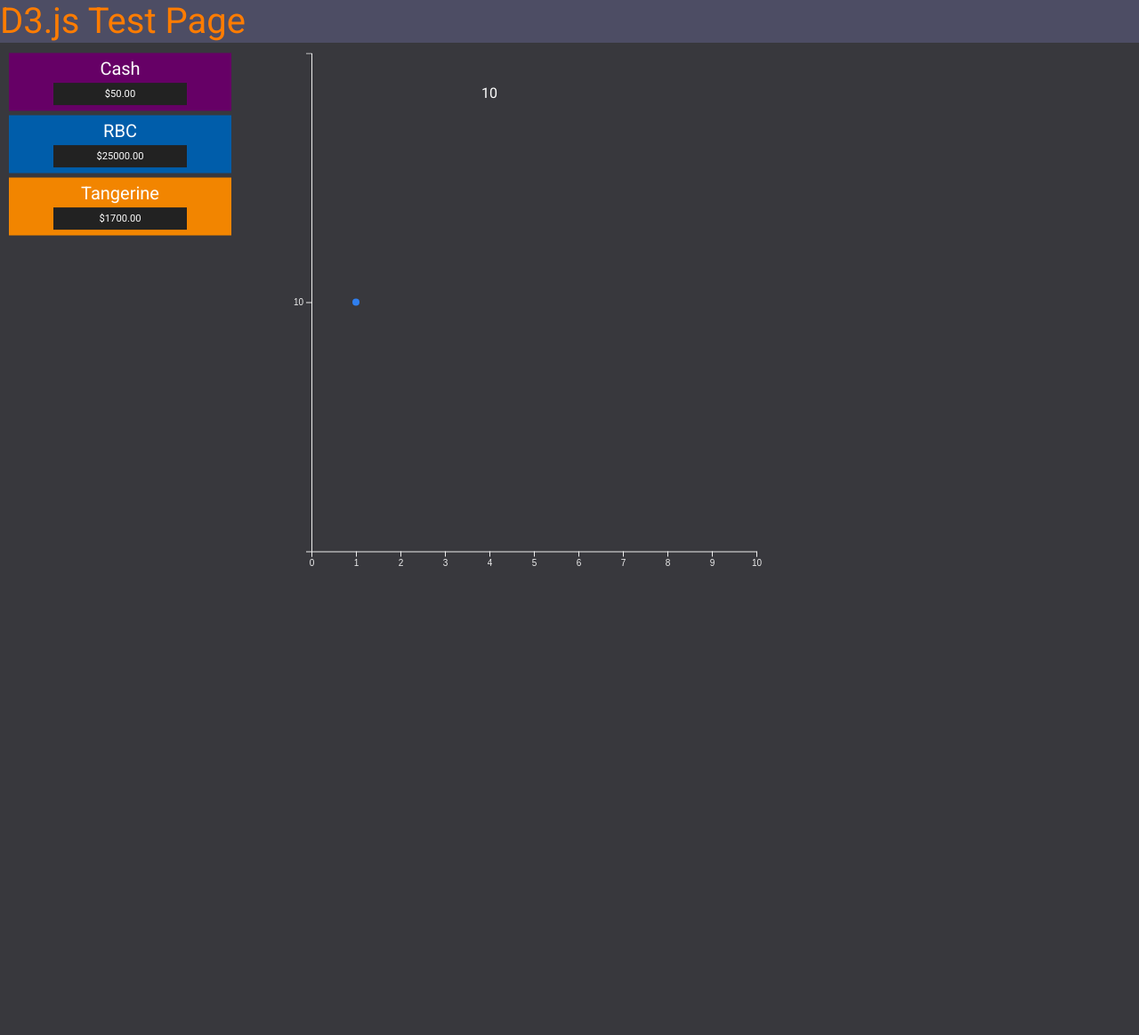
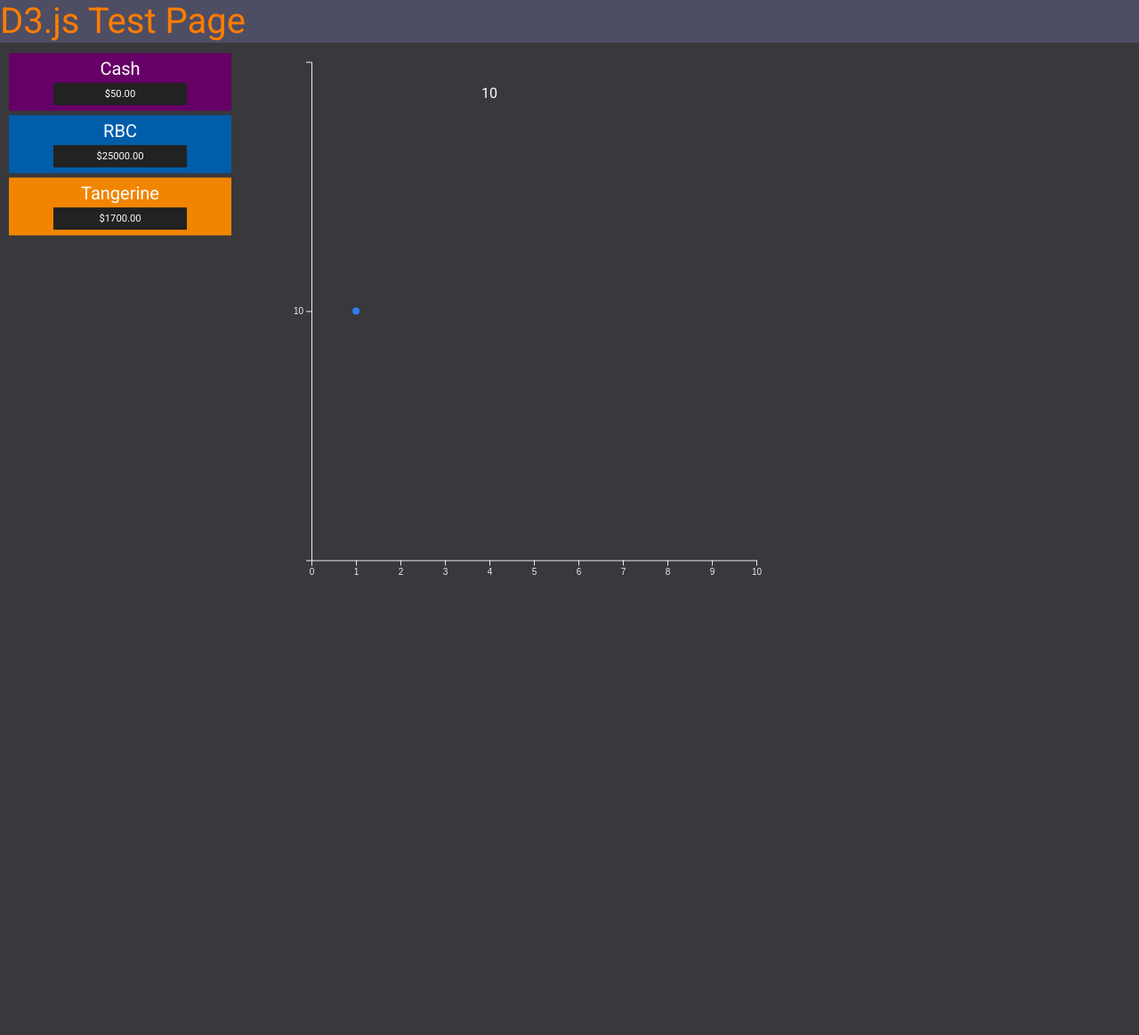
Before and after one commit to lingsin5234/MyBudgetApp, a Django app: page /d3_test/ in a window 1280 px wide. Shown: the whole page at 89% size. Run offline with Django 3.2, Linux system fonts and the light colour scheme; tables that the repository leaves empty hold one stand-in row (values such as "Sample post"); some libraries are stand-ins or nearby versions.

Commit message:
re-adjust graph for tomorrow tasks - and no truncated parts

```diff
--- a/budget/templates/pages/d3_test.html
+++ b/budget/templates/pages/d3_test.html
@@ -177,7 +177,7 @@
             .domain([0,10])
             .range([ 0, width ]);
         show_graph.append("g")
-            .attr("transform", "translate(50," + height + ")")
+            .attr("transform", "translate(50," + (height+10) + ")")
             .attr("class", "x_axis")
             .call(d3.axisBottom(x));
         // add the Y axis
@@ -185,14 +185,14 @@
             .domain([ min_rev,max_rev ])
             .range([ height, 0 ]);
         show_graph.append("g")
-            .attr("transform", "translate(50, 0)")
+            .attr("transform", "translate(50, 10)")
             .attr("class", "y_axis")
             .call(d3.axisLeft(y));
         // Initialize dots with group a
         var dot = show_graph.selectAll('circle')
             .data(revs).enter().append('circle')
             .attr("cx", function(d) { return x(+d.id)+50 })
-            .attr("cy", function(d) { return y(+d.amount) })
+            .attr("cy", function(d) { return y(+d.amount)+10 })
             .attr("r", 4).style("fill", "#2f7fef");
 
         // update function
```
